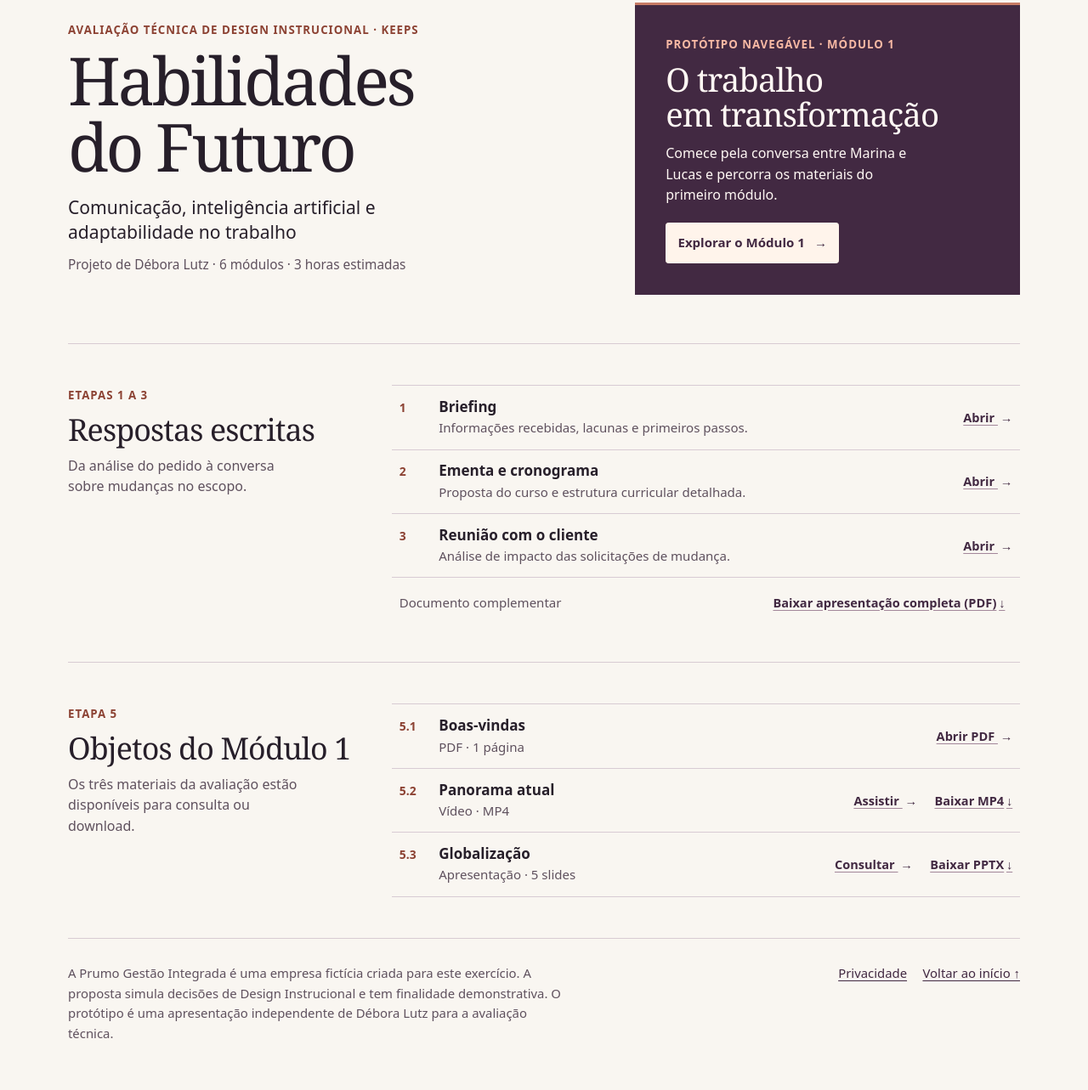
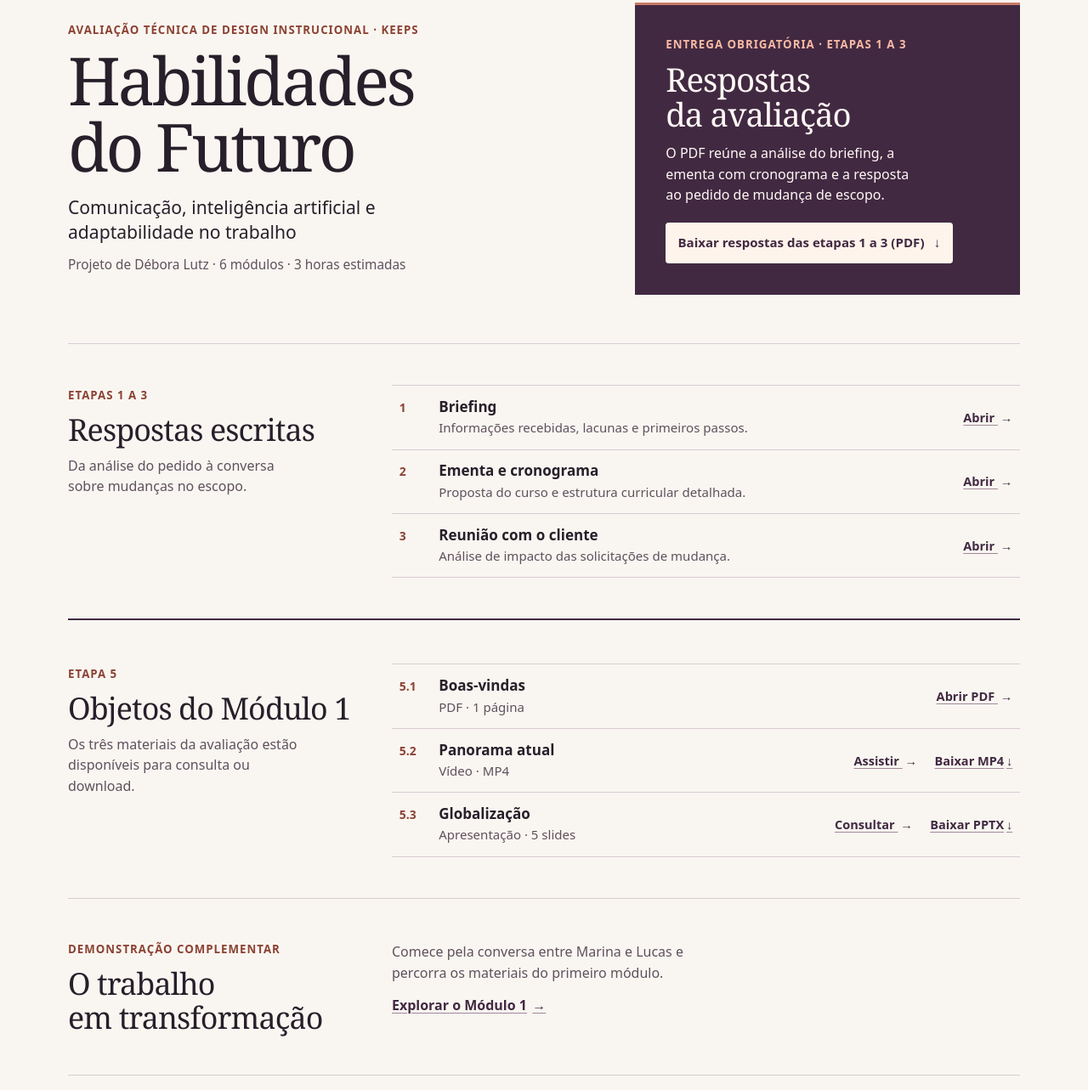
Before and after one commit to deboralutz/keeps-teste-di-2026, a plain HTML site: page site/index.html in a window 1280 px wide. Shown: the part 130-1413 px from the top of the page at 85% size. Drawn offline with Linux system fonts and the light colour scheme.

Commit message:
Prioriza materiais obrigatórios na entrega

```diff
--- a/site/assets/entrega.css
+++ b/site/assets/entrega.css
@@ -84,6 +84,7 @@ main:focus { outline: none; }
 .feature :focus-visible { outline-color: #ffc5a8; }
 .action {
   display: inline-flex;
+  max-width: 100%;
   min-height: 48px;
   align-items: center;
   justify-content: space-between;
@@ -105,6 +106,10 @@ main:focus { outline: none; }
   border-top: 1px solid var(--line);
   padding-block: clamp(1.85rem, 3.75vw, 3.35rem);
   scroll-margin-top: 1rem;
+}
+.collection-objects {
+  border-top: 2px solid var(--plum);
+  padding-top: clamp(2.25rem, 4vw, 3.75rem);
 }
 .collection-intro { grid-column: span 4; padding-top: .15rem; }
 .collection h2 {
@@ -149,19 +154,17 @@ main:focus { outline: none; }
   padding: .35rem .55rem;
   text-decoration-color: #a3879a;
 }
-.presentation-download {
-  grid-column: 5 / -1;
-  display: flex;
-  flex-wrap: wrap;
+.prototype-details { grid-column: span 8; }
+.prototype-details p { max-width: 43ch; margin: .15rem 0 .2rem; color: var(--muted); }
+.prototype-link {
+  display: inline-flex;
   align-items: center;
-  justify-content: space-between;
-  gap: .15rem .75rem;
-  margin: .45rem 0 0;
-  padding-inline: .55rem;
-  color: var(--muted);
-  font-size: .94rem;
+  gap: .4rem;
+  min-height: 44px;
+  font-weight: 690;
+  text-decoration-color: #a3879a;
 }
-.presentation-download .download-link { margin-inline-start: 0; white-space: normal; }
+.prototype-link:hover { text-decoration-color: currentColor; }
 .footer {
   display: flex;
   flex-wrap: wrap;
@@ -266,7 +269,7 @@ main:focus { outline: none; }
 
 @media (max-width: 45rem) {
   .manifesto-grid { grid-template-columns: minmax(0, 1fr); }
-  .hero-copy, .feature, .collection-intro, .entries, .presentation-download { grid-column: auto; }
+  .hero-copy, .feature, .collection-intro, .entries, .prototype-details { grid-column: auto; }
   .hero { row-gap: 1.6rem; padding-block: 2.3rem 2.4rem; }
   .hero h1 { font-size: clamp(2.65rem, 10.7vw, 4.3rem); }
   .feature h2 { max-width: 20ch; }
@@ -283,6 +286,4 @@ main:focus { outline: none; }
   .object-row .document-link { grid-template-columns: 1.7rem minmax(0, 1fr); row-gap: .12rem; padding-block: .65rem .3rem; }
   .object-row .document-action { grid-column: 2; display: flex; align-items: center; min-height: 44px; }
   .object-row .download-link { align-self: end; margin-bottom: .3rem; padding-inline: .35rem; }
-  .presentation-download { flex-direction: column; align-items: flex-start; margin: 0; padding-inline: .3rem; }
-  .presentation-download .download-link { align-self: flex-start; }
 }
--- a/site/index.html
+++ b/site/index.html
@@ -26,10 +26,10 @@
         <p class="byline">Projeto de Débora Lutz <span class="byline-separator" aria-hidden="true">·</span> <span class="byline-curriculum">6 módulos · 3 horas estimadas</span></p>
       </div>
       <div class="feature">
-        <p class="eyebrow">Protótipo navegável <span class="keep-together">· Módulo 1</span></p>
-        <h2>O trabalho em transformação</h2>
-        <p>Comece pela conversa entre Marina e Lucas e percorra os materiais do primeiro módulo.</p>
-        <a class="action" href="./curso/">Explorar o Módulo 1 <span aria-hidden="true">→</span></a>
+        <p class="eyebrow">Entrega obrigatória <span class="keep-together">· Etapas 1 a 3</span></p>
+        <h2>Respostas da avaliação</h2>
+        <p>O PDF reúne a análise do briefing, a ementa com cronograma e a resposta ao pedido de mudança de escopo.</p>
+        <a class="action" href="./midia/Debora-Lutz_Teste-Tecnico_Keeps-Learning_Identidade-Site.pdf" download><span>Baixar respostas das etapas 1 a 3 (PDF)</span> <span aria-hidden="true">↓</span></a>
       </div>
     </section>
 
@@ -62,15 +62,11 @@
           </a>
         </li>
       </ol>
-      <p class="presentation-download">
-        <span>Documento complementar</span>
-        <a class="download-link" href="./midia/Debora-Lutz_Teste-Tecnico_Keeps-Learning_Identidade-Site.pdf" download>Baixar apresentação completa (PDF) <span aria-hidden="true">↓</span></a>
-      </p>
     </section>
 
-    <section id="objetos" class="collection inner manifesto-grid" aria-labelledby="titulo-objetos">
+    <section id="objetos" class="collection collection-objects inner manifesto-grid" aria-labelledby="etapa-objetos titulo-objetos">
       <div class="collection-intro">
-        <p class="eyebrow">Etapa 5</p>
+        <p id="etapa-objetos" class="eyebrow">Etapa 5</p>
         <h2 id="titulo-objetos">Objetos do <span class="keep-together">Módulo 1</span></h2>
         <p>Os três materiais da avaliação estão disponíveis para consulta ou download.</p>
       </div>
@@ -100,6 +96,17 @@
         </li>
       </ul>
     </section>
+
+    <section class="collection inner manifesto-grid" aria-labelledby="titulo-prototipo">
+      <div class="collection-intro">
+        <p class="eyebrow">Demonstração complementar</p>
+        <h2 id="titulo-prototipo">O trabalho em transformação</h2>
+      </div>
+      <div class="prototype-details">
+        <p>Comece pela conversa entre Marina e Lucas e percorra os materiais do primeiro módulo.</p>
+        <a class="prototype-link" href="./curso/">Explorar o Módulo 1 <span aria-hidden="true">→</span></a>
+      </div>
+    </section>
   </main>
   <footer class="inner footer" id="contexto">
     <p>A Prumo Gestão Integrada é uma empresa fictícia criada para este exercício. A proposta simula decisões de Design Instrucional e tem finalidade demonstrativa. O protótipo é uma apresentação independente de Débora Lutz para a avaliação técnica.</p>
```
